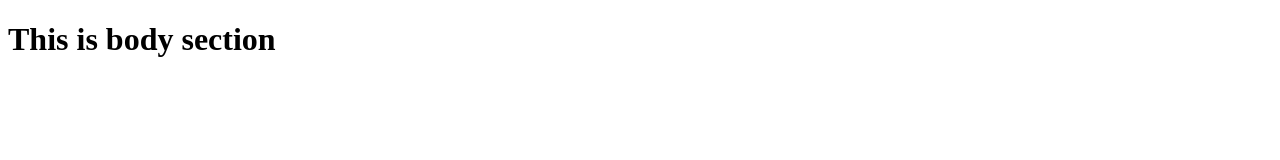
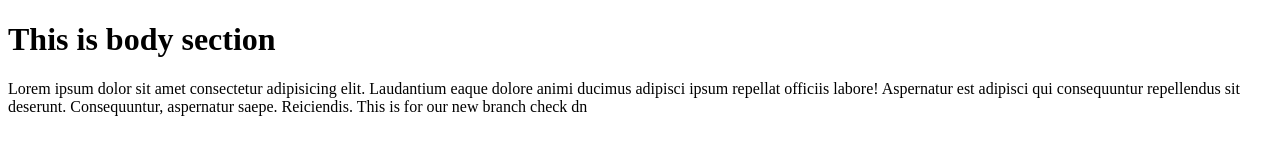
Before and after one commit to Ritesh-056/test, a plain HTML site: page index.html in a window 1280 px wide. Drawn offline with Linux system fonts and the light colour scheme.

Commit message:
new branch  created and content changed

```diff
--- a/index.html
+++ b/index.html
@@ -8,5 +8,10 @@
 </head>
 <body>
     <h1>This is body section</h1>
+
+    <p>
+        Lorem ipsum dolor sit amet consectetur adipisicing elit. Laudantium eaque dolore animi ducimus adipisci ipsum repellat officiis labore! Aspernatur est adipisci qui consequuntur repellendus sit deserunt. Consequuntur, aspernatur saepe. Reiciendis.
+        This is for our new branch check dn
+    </p>
 </body>
 </html>
```
